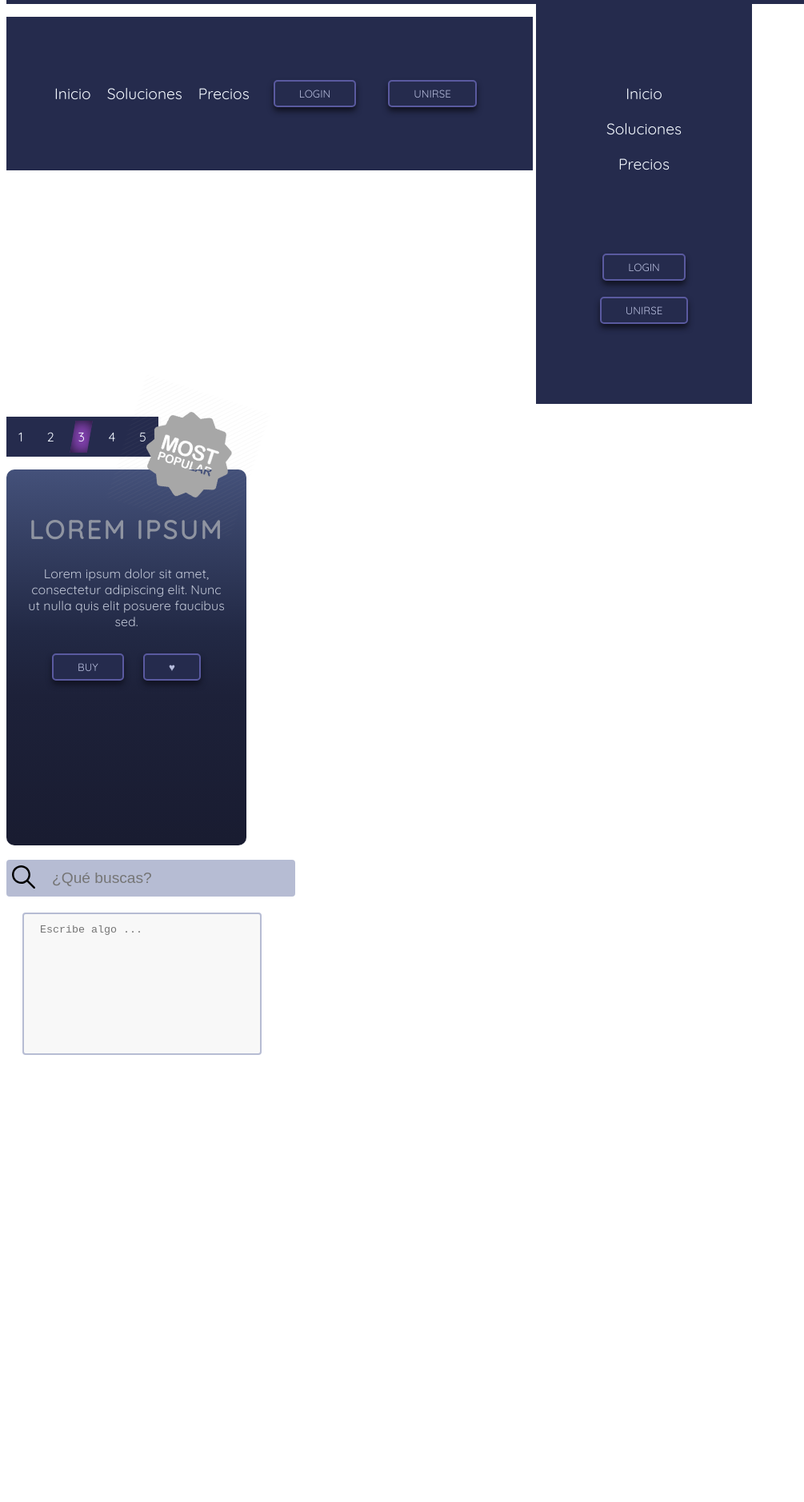
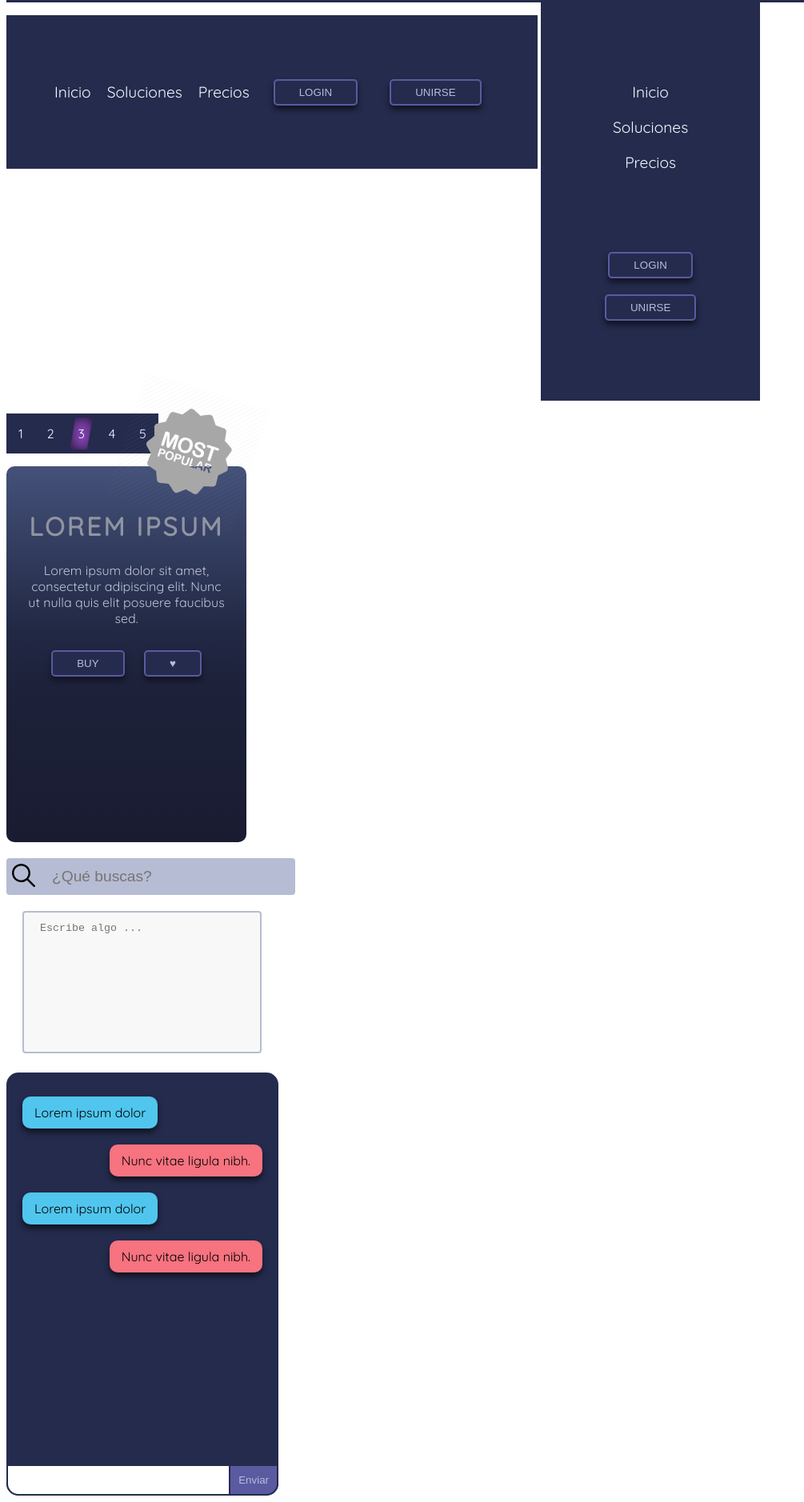
Before and after one commit to josewcabr/Pakay_web, a plain HTML site: page componentes.html in a window 1280 px wide. Shown: the part 311-2189 px from the top of the page at 80% size, without its empty margins (0-1005 px from the left). Before the commit the page ends 1662 px from the top, so only its background shows below. Drawn offline with Linux system fonts and the light colour scheme.

Commit message:
last component added

```diff
--- a/componentes.html
+++ b/componentes.html
@@ -92,5 +92,18 @@
             <textarea class="area_texto" name="texto" id="texto" cols="30" rows="10" placeholder="Escribe algo ..."></textarea>
         </form>
     </div>
+    <div class="chat">
+        <div class="historial">
+            <p class="chat_response">Lorem ipsum dolor</p>
+            <p class="chat_request">Nunc vitae ligula nibh.</p>
+            <p class="chat_response">Lorem ipsum dolor</p>
+            <p class="chat_request">Nunc vitae ligula nibh.</p>
+        </div>
+
+    </div>
+            <form class="mensaje" action="#">
+                <input type="text" name="msj" id="msj">
+                <button type="submit">Enviar</button>
+            </form>
 </body>
 </html>
--- a/style.css
+++ b/style.css
@@ -1,27 +1,50 @@
 /* CONFIGURACIONES INICIALES*/
+:root{
+    --bgn-color : #252b4d;
+    --text-color:#f4f9ff;
+    --btn-bgn-color:  #252b4d;
+    --btn-border-color : #5a5aa0;
+    --btn-text-color: #b6bcdc;
+    --pan-bgn-color : #2c3554;
+    --chat-res-bgn-color : #50c6ee;
+    --chat-req-bgn-color : #f6737f;
+    font-family: 'Quicksand', sans-serif;
+}
+
+@media (prefers-color-scheme: dark) {
+    :root {
+    --bgn-color : #6b7bd3;
+    --text-color:#232425;
+    --btn-bgn-color:  #6d7ddb;
+    --btn-border-color : #313157;
+    --btn-text-color: #34363f;
+    --pan-bgn-color : #5f70b1;
+    }
+}
+
 
 .campo{
     display: inline-block;
     width: fit-content;
     padding: 50px;
-    background-color: #252b4d;
+    background-color: var(--bgn-color);
 }
 
 a{
     text-decoration: none;
-    color:  #f4f9ff;
+    color:  var(--text-color);
 }
 
 /* BOTON */
 
 .btn{
-    font-family: 'Quicksand', sans-serif;
+
     padding: 7px 30px;
-    background-color: #252b4d;
-    border: 2px solid #5a5aa0;
+    background-color: var(--btn-bgn-color);
+    border: 2px solid var(--btn-border-color);
     border-radius: 5px;
     box-shadow: 0px 5px 7px #111322;
-    color: #b6bcdc;
+    color:var(--btn-text-color);
     margin: 0px 10px;
 }
 
@@ -45,12 +68,11 @@ a{
 }
 
 .panel{
-    background-color: #2c3554;
+    background-color: var(--pan-bgn-color);
     box-shadow: 0px 1px 7px  #171a2f;
     border-radius: 10px;
     padding: 20px 30px;
-    color: #f4f9ff;
-    font-family: 'Quicksand', sans-serif;
+    color: var(--text-color);
     display: flex;
     justify-content: center;
     align-items: center;
@@ -61,14 +83,13 @@ a{
 }
 .panel>button{
     position: relative;
-    background-color:  #2c3554;
+    background-color:  var(--pan-bgn-color);
     border: 2px solid #f29f7f;
     border-radius: 5px;
-    color: #f4f9ff;
+    color: var(--text-color);
     margin-left: 30px;
     padding: 7px 20px;
     top: 3px;
-    font-family: 'Quicksand', sans-serif
 }
 
 /* MENU HORIZONTAL */
@@ -79,8 +100,7 @@ a{
 .menu ul{
     display: flex;
     list-style: none;
-    font-family: 'Quicksand', sans-serif;
-    color: #f4f9ff;
+    color: var(--text-color);
     font-size: 1.2em;
     padding:0px;
 }
@@ -116,16 +136,15 @@ a{
 /* PAGINADOR */
 
 .pager{
-    background-color: #252b4d;
+    background-color: var(--bgn-color);
     width: 15%;
-    font-family: 'Quicksand', sans-serif;
 }
 
 .pager ul{
     display: flex;
     justify-content: space-around;
     align-items: center;
-    color: #f4f9ff;
+    color: var(--text-color);
     height: 50px;
     padding: 0px;
 }
@@ -161,7 +180,7 @@ a{
     background: rgb(68,81,122);
     background: linear-gradient(180deg, rgba(68,81,122,1) 0%, rgba(34,41,69,1) 43%, rgba(29,33,57,1) 60%, rgba(25,28,49,1) 99%);
     border-radius: 10px;
-    font-family: 'Quicksand', sans-serif;
+
 }
 
 .fondo_tarjeta{
@@ -221,3 +240,62 @@ a{
     resize: none;
     margin: 20px;
 }
+
+/* CHAT */
+
+.chat{
+
+    width: 300px;
+    height: 450px;
+    background-color: var(--bgn-color);
+    border-radius: 15px 15px 0px 0px;
+    padding: 20px;
+}
+
+
+
+.chat .chat_response, .chat .chat_request{
+    width: max-content;
+    padding: 10px 15px;
+    margin: 10px 0px;
+    border-radius: 10px;
+    box-shadow: 0px 5px 7px #111322;
+}
+.chat .chat_response{
+    background-color: var(--chat-res-bgn-color);
+    float: left;
+}
+.chat .chat_request {
+    background-color: var(--chat-req-bgn-color);
+    float: right;
+}
+
+.mensaje{
+    position: relative;
+    background-color: var(--bgn-color);
+    width: 340px;
+    border-radius: 0px 0px 15px 15px;
+    display: flex;
+    align-content: center;
+    justify-content: center;
+}
+
+.mensaje input{
+    width: inherit;
+    border-radius: 0px 0px 0px 15px;
+    padding: 10px 10px;
+    border: 2px solid var(--bgn-color);
+}
+
+.mensaje button{
+    padding: 10px;
+    border-radius: 0px 0px 15px 0px;
+    border: 2px solid var(--bgn-color);
+    border-left: 0px;
+    background-color: var(--btn-border-color);
+    color: var(--btn-text-color);
+}
+
+.mensaje button:hover{
+    background-color:  #2e3661;
+}
```
